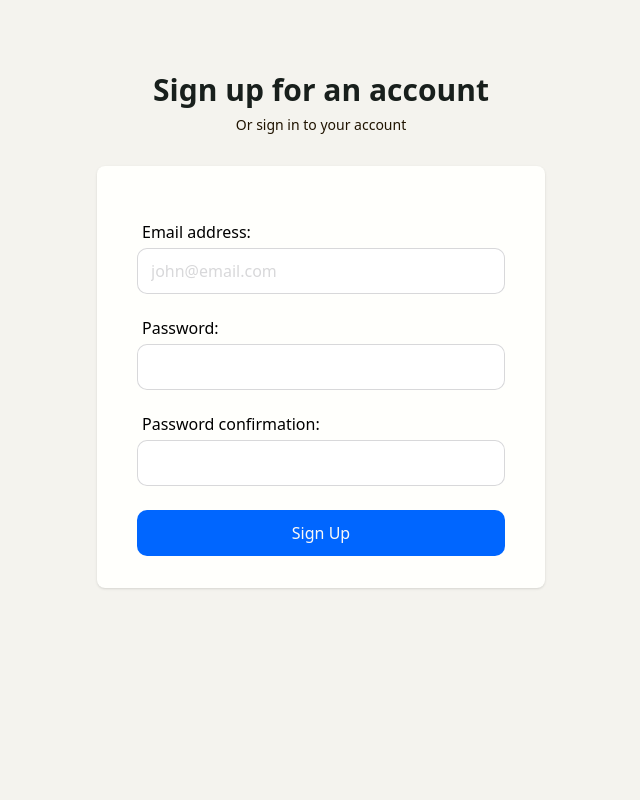
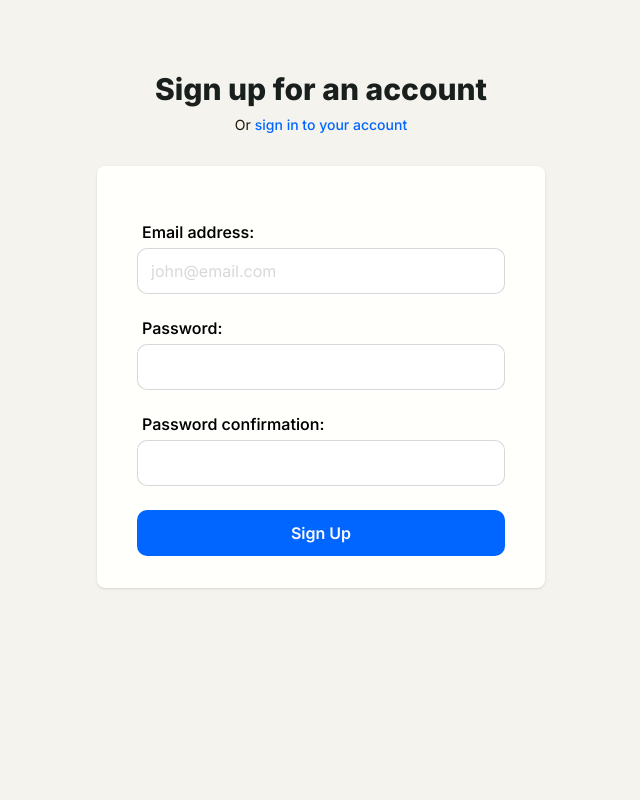
Before and after one commit to hanichris/Analysis, a Django app: page /accounts/signup/ in a window 1280 px wide. Shown: the whole page, without its empty margins (319-959 px from the left). Run offline with Django 5.2, Linux system fonts and the light colour scheme; parts of the project's set-up code (start-up, migrations or seed data) failed here and were passed over.

Commit message:
Change font-family styling, section stying and link styling.

```diff
--- a/backend/analysis/static/analysis/css/index.css
+++ b/backend/analysis/static/analysis/css/index.css
@@ -35,7 +35,8 @@
     --font-weight-regular: 400;
     --font-weight-bold: 800;
 
-    --font-family: ui-sans-serif, system-ui, sans-serif, "Apple Color Emoji", "Segoe UI Emoji", "Segoe UI Symbol", "Noto Color Emoji";
+    /* --font-family: ui-sans-serif, system-ui, sans-serif, "Apple Color Emoji", "Segoe UI Emoji", "Segoe UI Symbol", "Noto Color Emoji"; */
+    --font-family: Inter, system-ui, Avenir, Helvetica, Arial, sans-serif;
 
     /* FOOTER */
     --footer-padding: 5rem 0rem 1rem;
@@ -49,6 +50,17 @@
     --nav-item-letter-spacing: .04rem;
     --nav-item-link-hover: var(--color-gold);
 
+    /** SECTION **/
+    --section-padding: 5rem 0;
+    --section-header-padding: 0 0 5rem;
+    --section-header-align: center;
+    --section-title-font-size: var(--font-size-xxx-large);
+    --section-title-font-weight: var(--font-weight-bold);
+    --section-tagline-font-family: var(--font-family-headings);
+    --section-tagline-font-weight: var(--font-weight-bold);
+    --section-body-padding: 2rem 0 4rem;
+    --section-footer-padding: 3rem 0 0;
+    --section-footer-align: center;
 
     /** MOTION **/
     --transition-duration: .3s;
@@ -115,8 +127,18 @@ a:hover {
     text-decoration: underline;
 }
 
-a:active {
-    background-color: var(--color-grey);
+a.link {
+    display: inline-block;
+    position: relative;
+    transition: color .1s;
+  }
+
+a.link--primary {
+color: var(--color-blue);
+}
+
+a.link--primary:hover {
+text-decoration: underline;
 }
 
 
```
